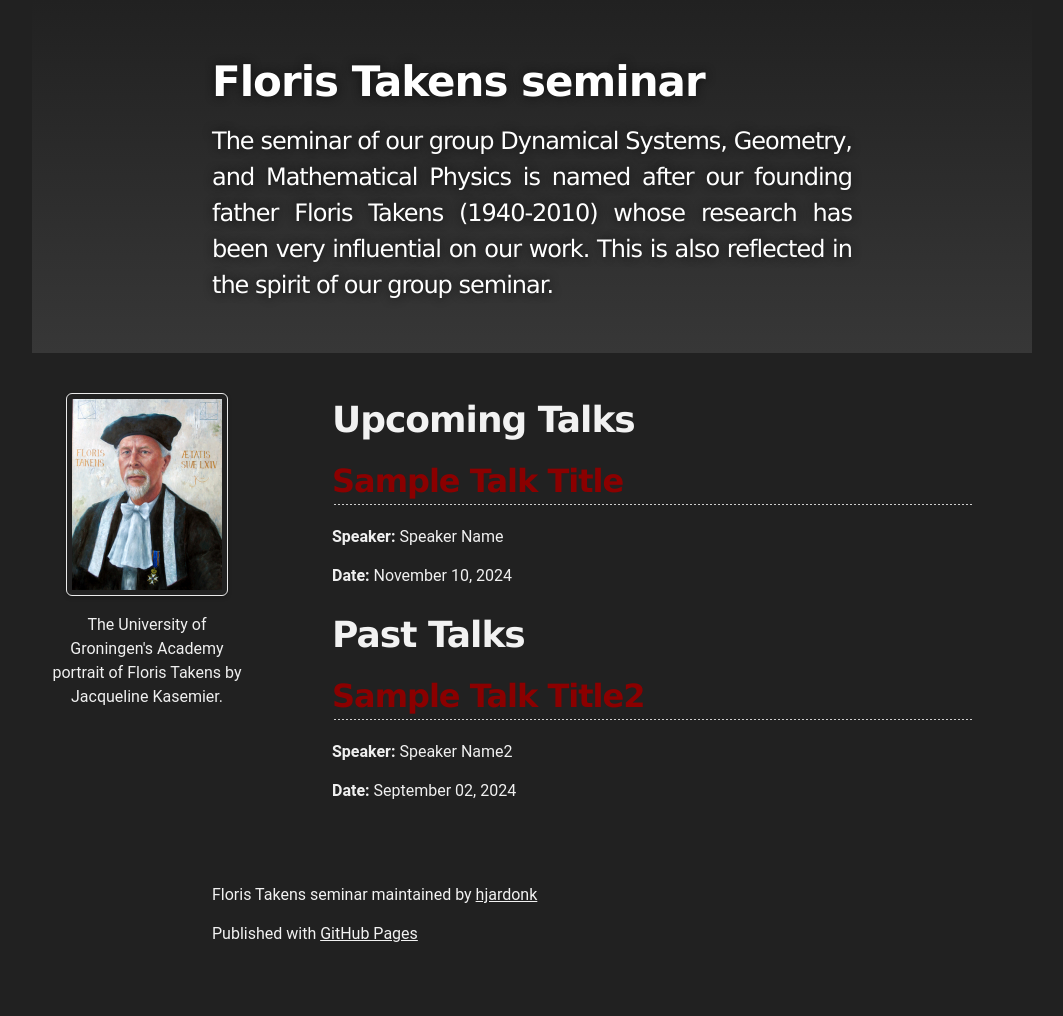
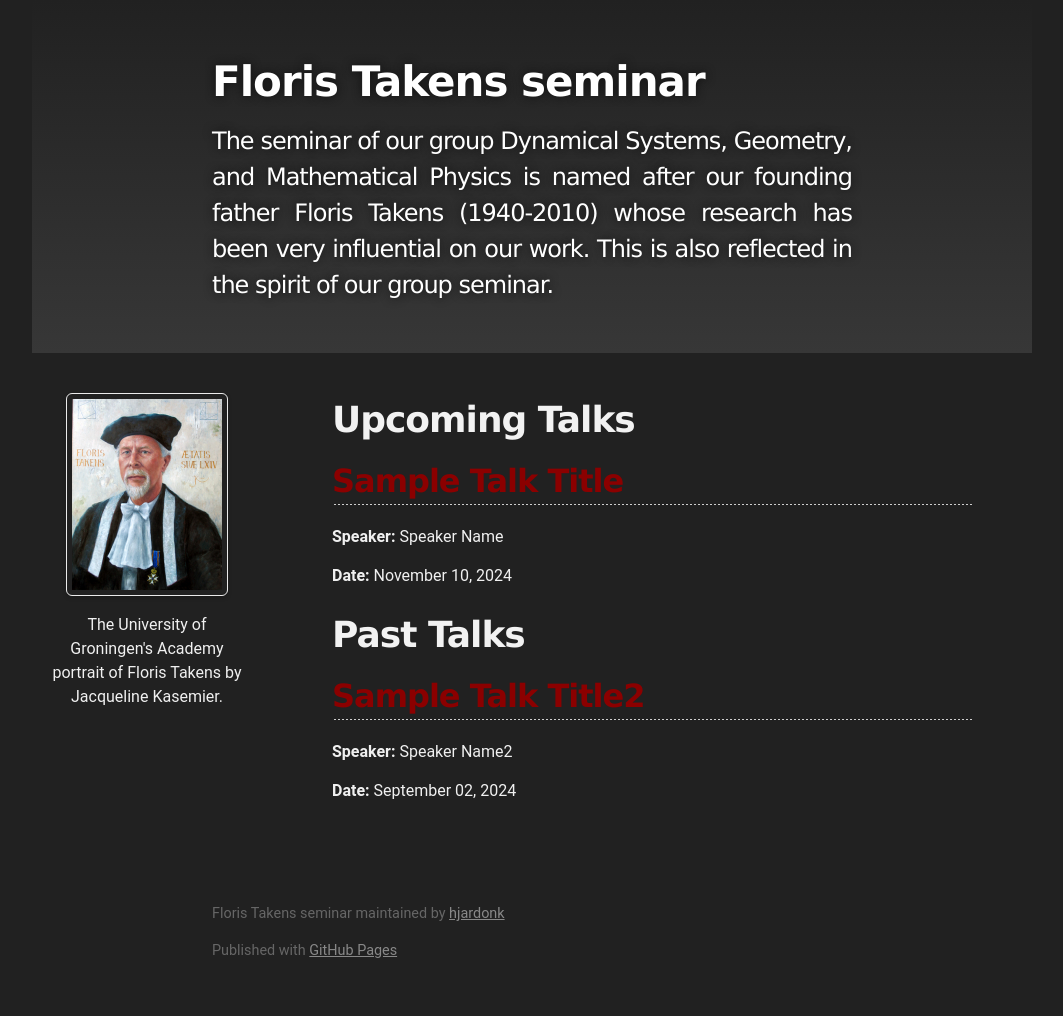
Before and after one commit to hjardonk/FlorisTakensSeminar, a Jekyll site: the page built from index.html, in a window 1280 px wide. Shown: the whole page, without its empty margins (108-1171 px from the left). Built offline with Jekyll 4.4.1, drawn with Linux system fonts in a browser that asks for light colours; before the commit the page ends 981 px from its top, so only the background shows below that.

Commit message:
Update style.scss

```diff
--- a/assets/css/style.scss
+++ b/assets/css/style.scss
@@ -91,6 +91,30 @@ body {
   padding: 15px;
 }
 
+/* Background color for the footer */
+#footer_wrap {
+  background-color: #212121; /* Dark background color */
+  padding: 20px;
+}
+
+/* Style for footer text */
+#footer_wrap .inner p {
+  color: #666666; /* Dark gray text for better contrast */
+  font-size: 0.9em; /* Slightly smaller font size for footer */
+}
+
+/* Style for footer links */
+#footer_wrap .inner a {
+  color: #888888; /* Dark gray color for links */
+  transition: color 0.3s ease; /* Smooth transition on hover */
+}
+
+/* Hover effect for footer links */
+#footer_wrap .inner a:hover {
+  color: #aaaaaa; /* Lighter gray on hover for contrast */
+  text-decoration: underline; /* Optional: underline on hover */
+}
+
 /* Responsive adjustments for smaller screens */
 @media (max-width: 768px) {
   .layout-container {
```
